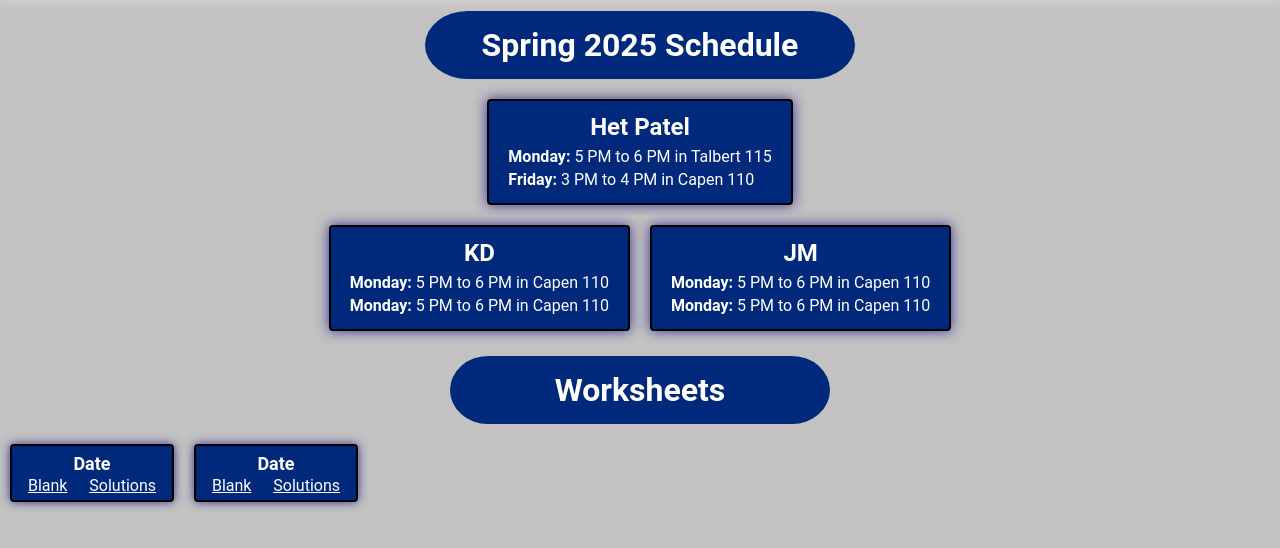
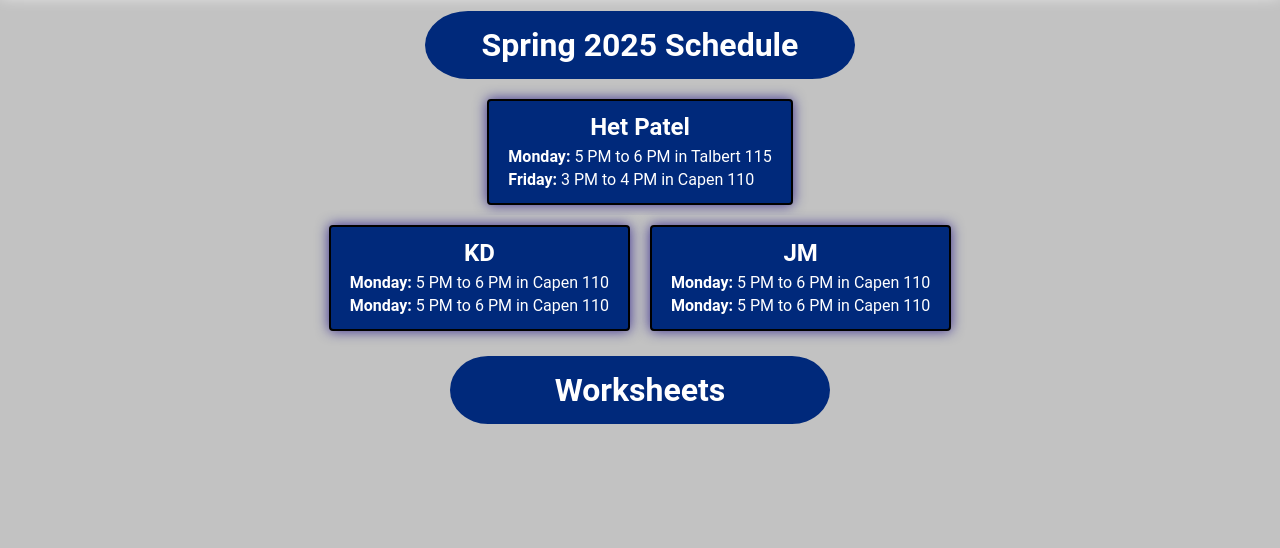
Before and after one commit to HP-002/PAL_webpage, a plain HTML site: page index.html in a window 1280 px wide. Shown: the part 90-638 px from the top of the page. Drawn offline with Linux system fonts and the light colour scheme; no server answers.

Commit message:
Remove demo session containers

```diff
--- a/index.html
+++ b/index.html
@@ -57,21 +57,7 @@
     <!-- Main -->
     <div class="session-title">Worksheets</div>
     <div class="ws-container">
-        <div class="session">
-            <div class="session-details">Date</div>
-            <div class="ws">
-                <a href="" class="ws blank">Blank</a>
-                <a href="" class="ws solutions">Solutions</a>
-            </div>
-        </div>
 
-        <div class="session">
-            <div class="session-details">Date</div>
-            <div class="ws">
-                <a href="" class="ws blank">Blank</a>
-                <a href="" class="ws solutions">Solutions</a>
-            </div>
-        </div>
     </div>
 
     <!-- Footer -->
```
